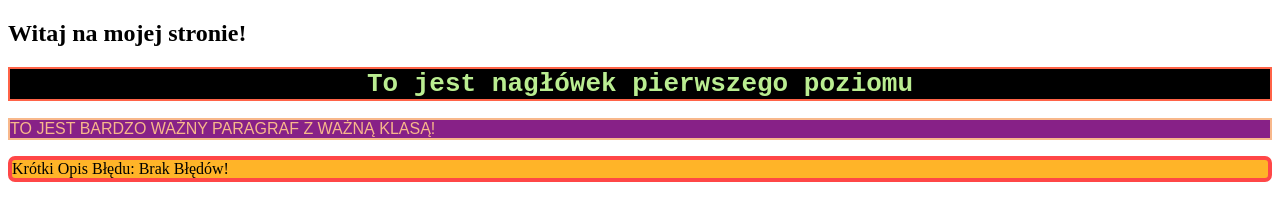
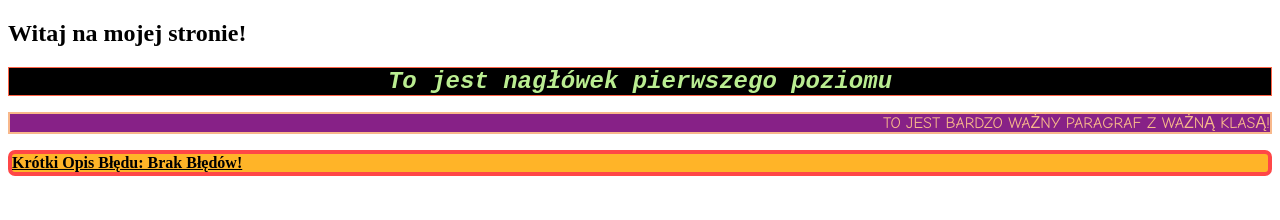
Before and after one commit to adgut1509/moja-pierwsza-strona, a plain HTML site: page index.html in a window 1280 px wide. Drawn offline with Linux system fonts and the light colour scheme.

Commit message:
Update index.html

```diff
--- a/index.html
+++ b/index.html
@@ -34,20 +34,22 @@ Na obrazku oczekiwany_wynik.png przedstawiono trzy paragrafy. Używając poniżs
 
     <style>
         .info {
-            font-family: monospace;
+            font-family: 'Courier New';
             text-align: center;
-            font-size: ;
+            font-size: 1.5rem;
             color: #baed91;
-            border:2px solid tomato;
+            border:1px solid tomato;
             background-color: #000;
+            font-style: italic;
         }
 
         .warning {
-            font-family: sans-serif;
+            font-family: comic sans ms, sans-serif;
             color: rgb(248, 184, 139);
             border: 2px solid rgb(248, 184, 139);
             background-color: hsl(300, 61%, 33%);
             text-transform: uppercase;
+            text-align: right;
         }
 
         .error {
@@ -56,6 +58,9 @@ Na obrazku oczekiwany_wynik.png przedstawiono trzy paragrafy. Używając poniżs
             background-color: #FFB428;
             text-transform: capitalize;
             border-radius: 7px;
+            color: black;
+            text-decoration: underline;
+            font-weight: bold;
 
         }
     </style>
```
